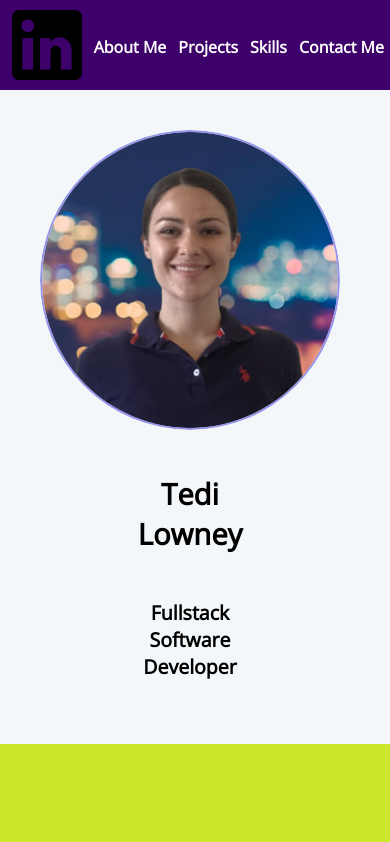
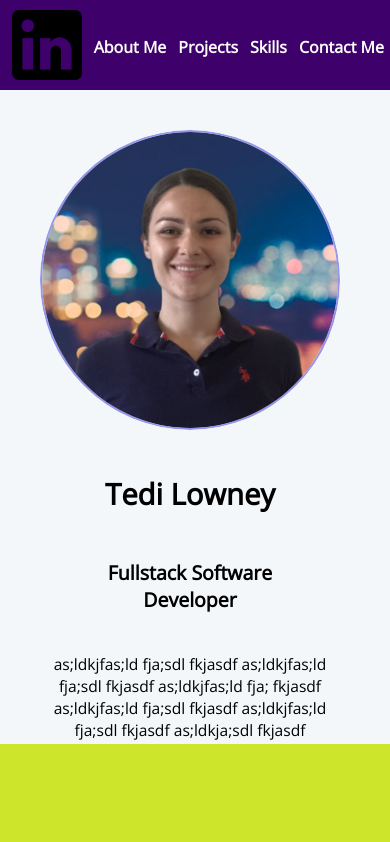
Before and after one commit to Tedicode/new-port, a React (Create React App) app: page / in a window 390 px wide. Shown: the top 842 px of the page. Built offline with nearby package versions, Linux system fonts and the light colour scheme.

Commit message:
remove margin for name and title on mobile

```diff
--- a/src/App.css
+++ b/src/App.css
@@ -272,6 +272,7 @@ section h2 {
 
   .intro-div {
     font-size: 1.4em;
+    margin: 0px 0px;
   }
 
   .my-name {
@@ -280,6 +281,7 @@ section h2 {
 
   .my-title {
     font-size: 5vw;
+    margin: 0px 0px;
   }
 
   .profile-pic {
```
